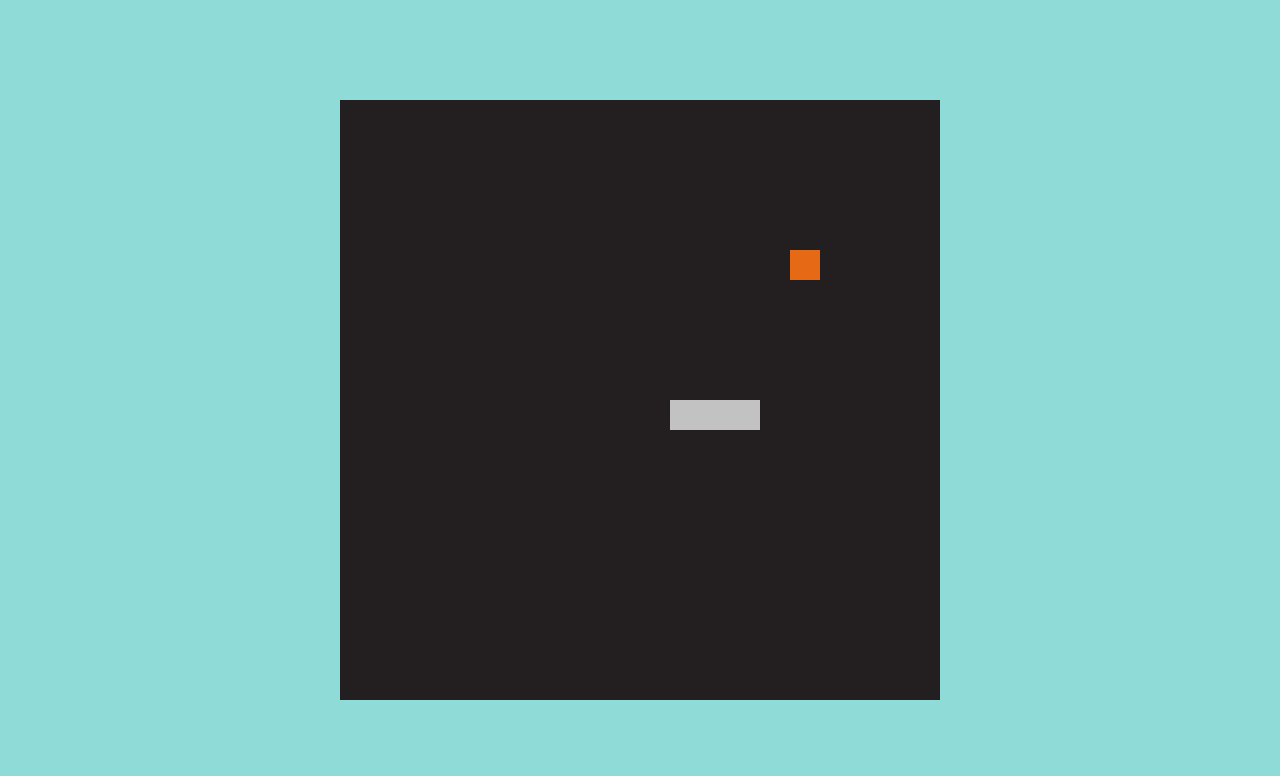
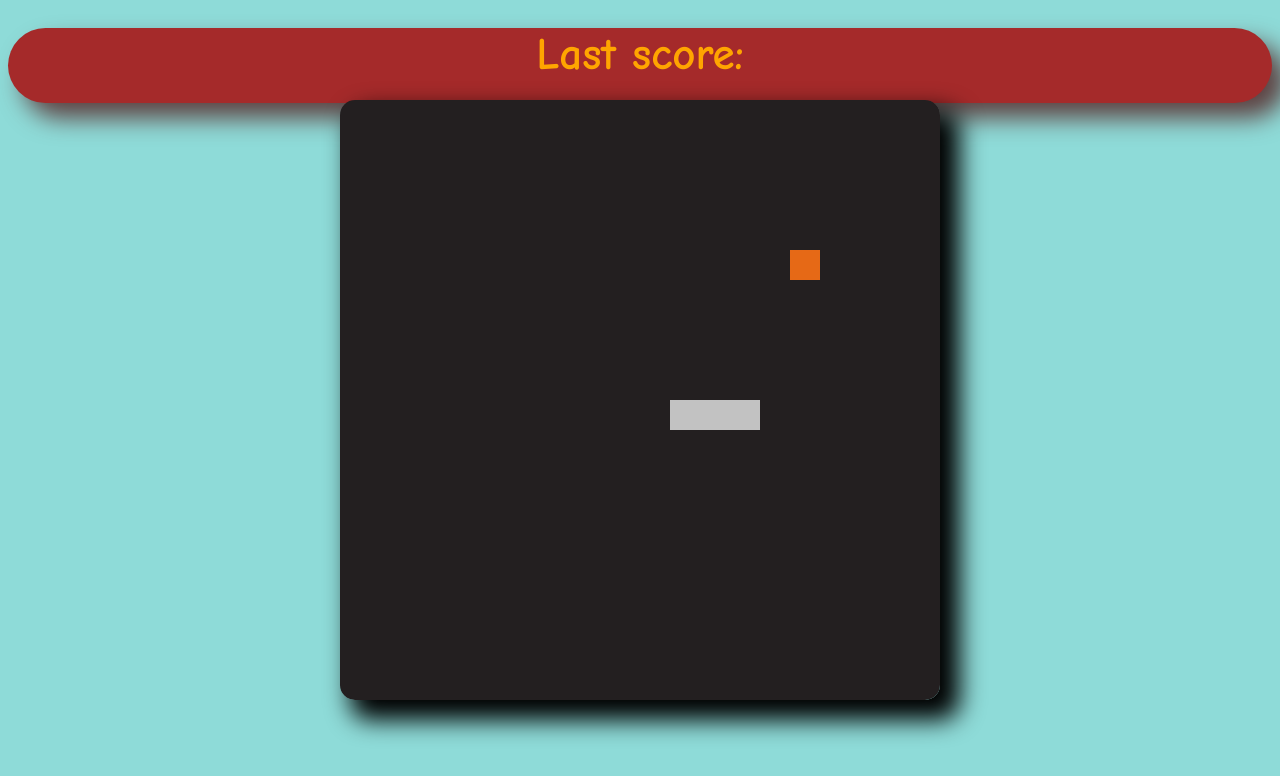
Before and after one commit to MrSemyon12/HTML-CSS-JS, a plain HTML site: page snakeGame/index.html in a window 1280 px wide. Drawn offline with Linux system fonts and the light colour scheme.

Commit message:
snake design

```diff
--- a/messenger/script.js
+++ b/messenger/script.js
@@ -7,9 +7,9 @@ for(let i = 1; i <= localStorage.length; i++){
         message.push(localStorage[i]);
         console.log(localStorage[i]);
         list.insertAdjacentHTML('beforeend',
-            `<p class="message-item" data-key="${localStorage[i]}">
+            `<b class="message-item" data-key="${localStorage[i]}">
             <span>${localStorage[i]}</span>
-        </p>`
+        </b>`
         );
 }
 
--- a/snakeGame/index.html
+++ b/snakeGame/index.html
@@ -3,9 +3,13 @@
 <head>
     <meta charset="UTF-8">
     <title>SnakeGame</title>
+    <link rel="stylesheet" href="style.css">
 </head>
-<body style="background-color: #8EDBD8">
-    <canvas id="canvas" style="position: absolute; top: 50%; left: 50%; transform: translate(-50%, -50%)"></canvas>
+<body>
+    <div class="header">
+        <b>Last score: </b>
+    </div>
+    <canvas id="canvas"></canvas>
     <script src="index.js"></script>
 </body>
 </html>
--- a/snakeGame/index.js
+++ b/snakeGame/index.js
@@ -6,6 +6,21 @@ const FRAME_RATE = 10;
 
 let canvas, ctx;
 let gameActive = false;
+
+let score = [];
+
+const header = document.querySelector('.header');
+newScore = JSON.parse(localStorage.getItem('score'));
+if (newScore != null)
+    score = newScore
+console.log(score);
+
+for(let i = score.length - 1; score != null && i >= 0; i--){
+    if (i === 0)
+        header.insertAdjacentHTML('beforeend',`<b>${score[i]}</b>`);
+    else
+        header.insertAdjacentHTML('beforeend',`<b>${score[i]},</b>`);
+}
 
 let gameState = {
     player: {
@@ -43,7 +58,6 @@ function init() {
 
 function keydown(e) {
     let keyCode = e.keyCode;
-    console.log(keyCode);
     switch (keyCode) {
         case 37: { // left
             if (gameState.player.vel.x !== 1)
@@ -170,15 +184,19 @@ function gameLoop() {
         }
 
         //player.snake.push({ ...player.pos });
-        if (!needGrow) {
+        if (needGrow) {
+            needGrow = false;
+        } else {
             player.snake.shift();
-        } else {
-            needGrow = false;
         }
     }
 }
 
 function endGameInterval(){
+    score.push(gameState.player.snake.length);
+    if(score.length > 5)
+        score.shift();
+    localStorage.setItem('score', JSON.stringify(score));
     alert('You lose!' + ' Score: ' + gameState.player.snake.length + '\/400');
 }
 
--- /dev/null
+++ b/snakeGame/style.css
@@ -0,0 +1,25 @@
+body{
+    background-color: #8EDBD8;
+    font-family: "Comic Sans MS";
+}
+
+.header{
+    height: 75px;
+    font-size: 45px;
+    color: orange;
+    text-align: center;
+    background: brown;
+    box-shadow: 15px 15px 25px 0px #5F4242;
+    border-radius: 100px;
+    position: relative;
+    top: 20px;
+}
+
+#canvas{
+    position: absolute;
+    top: 50%;
+    left: 50%;
+    transform: translate(-50%, -50%);
+    box-shadow: 15px 15px 25px 5px #000;
+    border-radius: 15px;
+}
```
